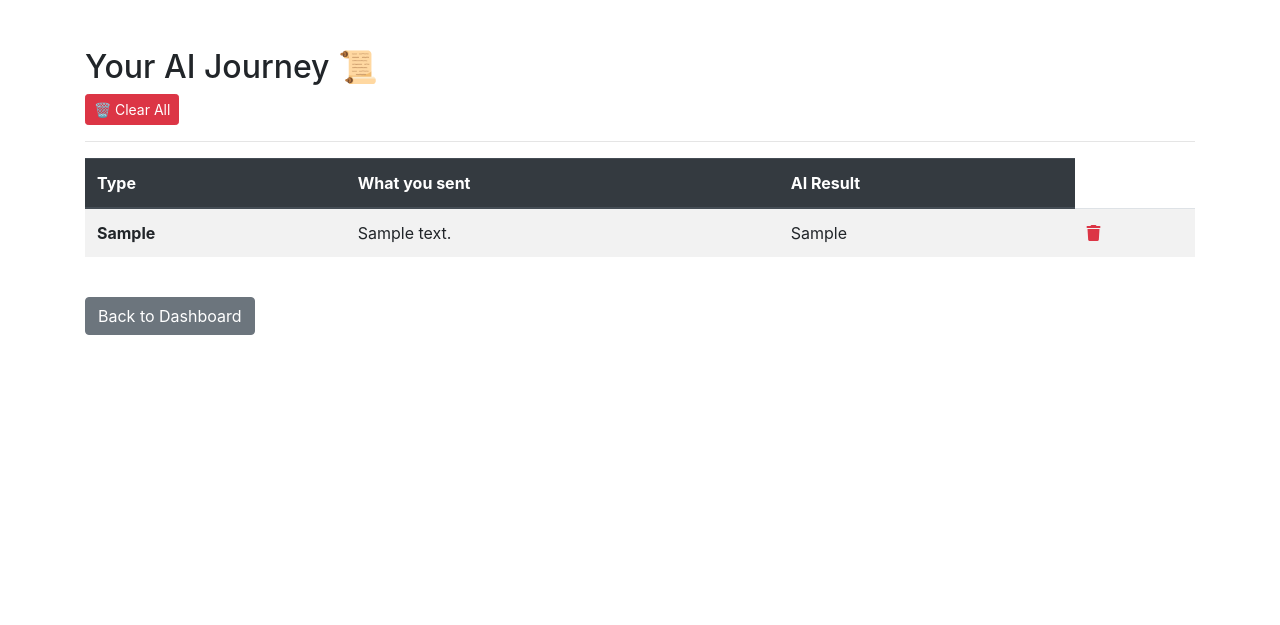
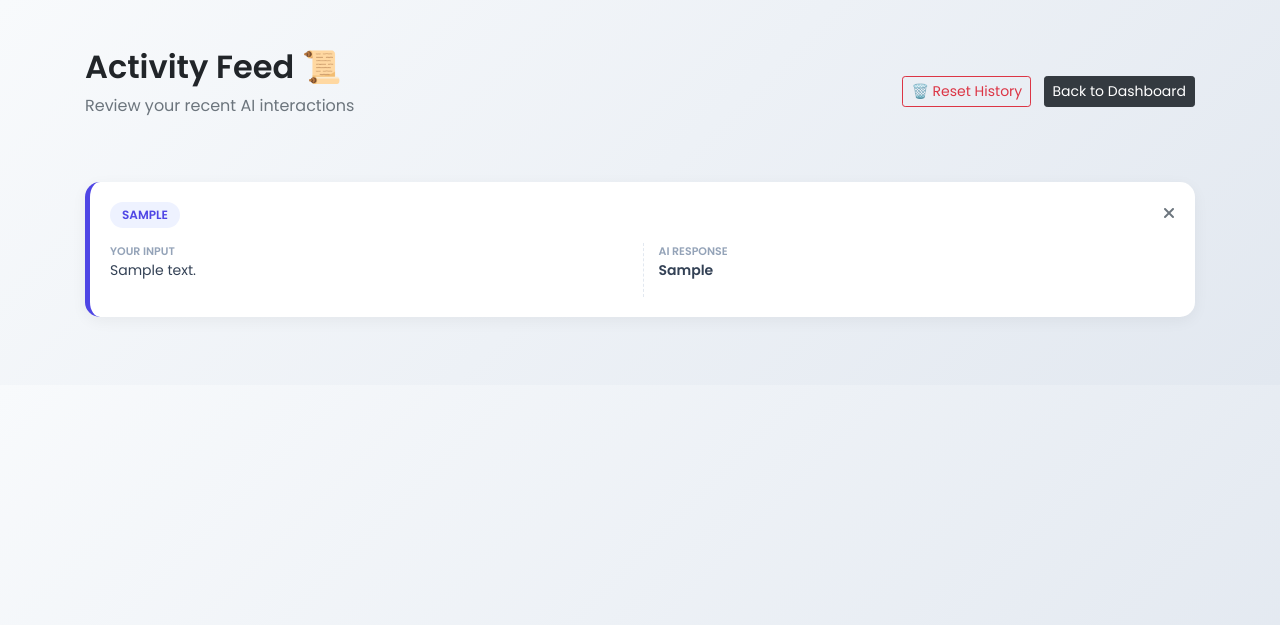
Before and after one commit to AryaShukla123/NLP-Web-App, a Flask app: page /view_history in a window 1280 px wide. Shown: the top 625 px of the page. Run offline with Flask 3, Linux system fonts and the light colour scheme; the visitor is signed in with stand-in values (Sample User, id 1); tables that the repository leaves empty hold one stand-in row (values such as "Sample post"); some libraries are stand-ins or nearby versions.

Commit message:
improve ui and logic of history page

```diff
--- /dev/null
+++ b/static/css/history.css
@@ -0,0 +1,46 @@
+body {
+    background: linear-gradient(135deg, #f8fafc, #e2e8f0);
+    font-family: 'Poppins', sans-serif;
+}
+
+.history-card {
+    background: white;
+    border-radius: 15px;
+    padding: 20px;
+    margin-bottom: 20px;
+    box-shadow: 0 4px 15px rgba(0,0,0,0.05);
+    transition: transform 0.3s ease;
+    border-left: 5px solid #4f46e5; /* indigo theme color */
+}
+
+.history-card:hover {
+    transform: scale(1.01);
+    box-shadow: 0 10px 25px rgba(79, 70, 229, 0.1);
+}
+
+.op-badge {
+    font-size: 12px;
+    font-weight: 600;
+    text-transform: uppercase;
+    padding: 4px 12px;
+    border-radius: 50px;
+    background: #eef2ff;
+    color: #4f46e5;
+}
+
+.text-section {
+    margin-top: 15px;
+}
+
+.label {
+    font-size: 11px;
+    color: #94a3b8;
+    text-transform: uppercase;
+    font-weight: 700;
+    display: block;
+}
+
+.content {
+    color: #334155;
+    font-size: 14px;
+}
--- a/templates/history.html
+++ b/templates/history.html
@@ -2,39 +2,51 @@
 <html lang="en">
 <head>
     <meta charset="UTF-8">
-    <title>My History</title>
+    <title>Activity History</title>
+    <link href="https://fonts.googleapis.com/css2?family=Poppins:wght@300;400;600&display=swap" rel="stylesheet">
     <link rel="stylesheet" href="https://stackpath.bootstrapcdn.com/bootstrap/4.5.2/css/bootstrap.min.css">
+    <link rel="stylesheet" href="https://cdnjs.cloudflare.com/ajax/libs/font-awesome/6.5.0/css/all.min.css">
+    <link rel="stylesheet" href="{{ url_for('static', filename='css/history.css') }}">
+</head>
+<body class="container py-5">
 
-    <link rel="stylesheet" href="https://cdnjs.cloudflare.com/ajax/libs/font-awesome/6.5.0/css/all.min.css">
-</head>
-<body class="container mt-5">
-    <h2>Your AI Journey 📜</h2>
-    <a href="/clear_all_history" class="btn btn-danger btn-sm" onclick="return confirm('Are you sure?')">🗑️ Clear All</a>
-    <hr>
-    <table class="table table-striped">
-        <thead class="thead-dark">
-            <tr>
-                <th>Type</th>
-                <th>What you sent</th>
-                <th>AI Result</th>
-            </tr>
-        </thead>
-        <tbody>
-            {% for item in history %}
-            <tr>
-                <td><strong>{{ item.operation }}</strong></td>
-                <td>{{ item.input_text }}</td>
-                <td>{{ item.result }}</td>
-                <td>
-                <a href="/delete_history/{{ item.id }}" class="text-danger" title="Delete">
-                    <i class="fas fa-trash"></i>
-                </a>
-                </td>
-            </tr>
-            {% endfor %}
-        </tbody>
-    </table>
-    <br>
-    <a href="/profile" class="btn btn-secondary">Back to Dashboard</a>
+    <div class="d-flex justify-content-between align-items-center mb-5">
+        <div>
+            <h2 class="font-weight-bold">Activity Feed 📜</h2>
+            <p class="text-muted">Review your recent AI interactions</p>
+        </div>
+        <div>
+            <a href="/clear_all_history" class="btn btn-outline-danger btn-sm" onclick="return confirm('Clear everything?')">🗑️ Reset History</a>
+            <a href="/profile" class="btn btn-dark btn-sm ml-2">Back to Dashboard</a>
+        </div>
+    </div>
+
+    {% for item in history %}
+    <div class="history-card">
+        <div class="d-flex justify-content-between align-items-start">
+            <span class="op-badge">{{ item.operation }}</span>
+            <a href="/delete_history/{{ item.id }}" class="text-muted hover-red" onclick="return confirm('Delete this log?')">
+                <i class="fas fa-times"></i>
+            </a>
+        </div>
+
+        <div class="row text-section">
+            <div class="col-md-6">
+                <span class="label">Your Input</span>
+                <p class="content">{{ item.input_text }}</p>
+            </div>
+            <div class="col-md-6" style="border-left: 1px dashed #e2e8f0;">
+                <span class="label">AI Response</span>
+                <p class="content"><strong>{{ item.result }}</strong></p>
+            </div>
+        </div>
+    </div>
+    {% else %}
+    <div class="text-center py-5">
+        <i class="fas fa-ghost fa-3x text-muted mb-3"></i>
+        <p class="text-muted">Your history is a ghost town. Try a tool!</p>
+    </div>
+    {% endfor %}
+
 </body>
 </html>
```
